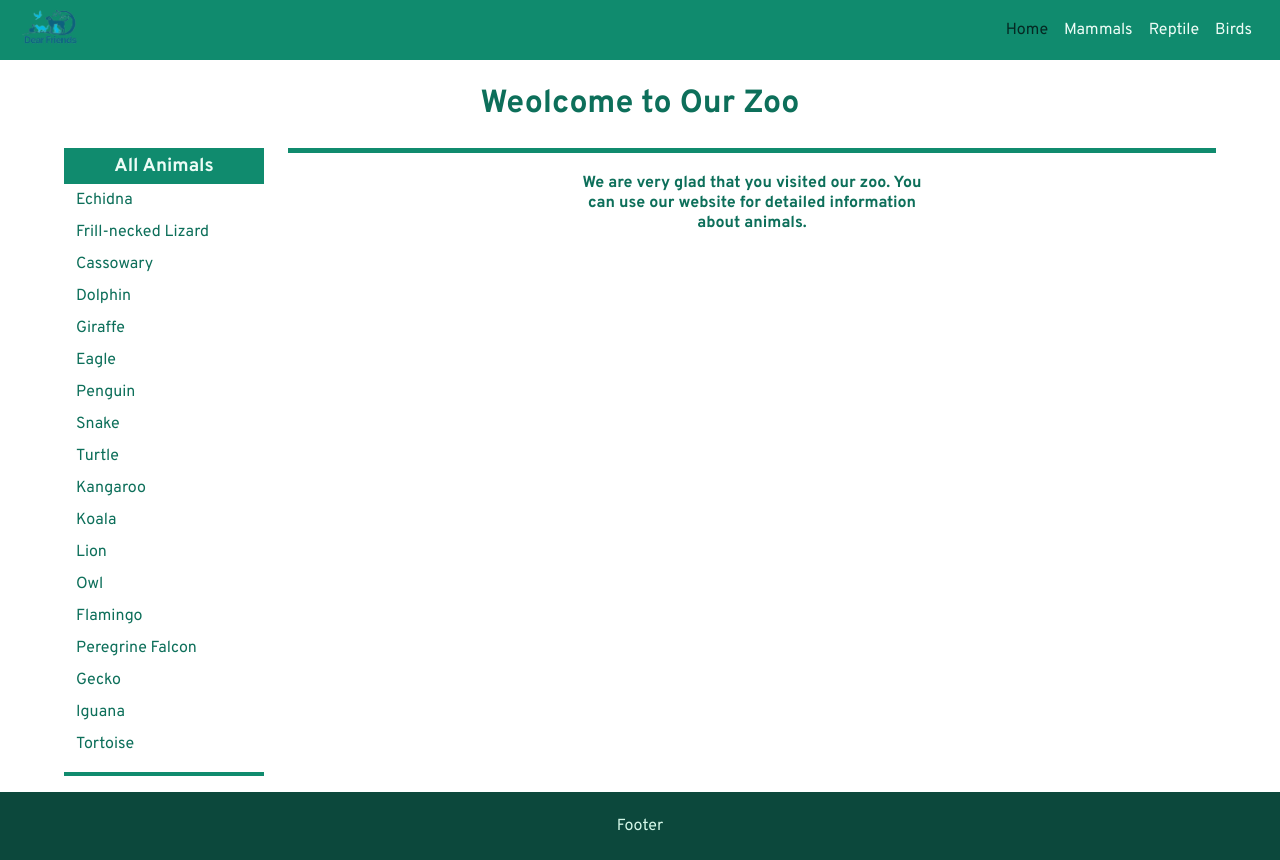
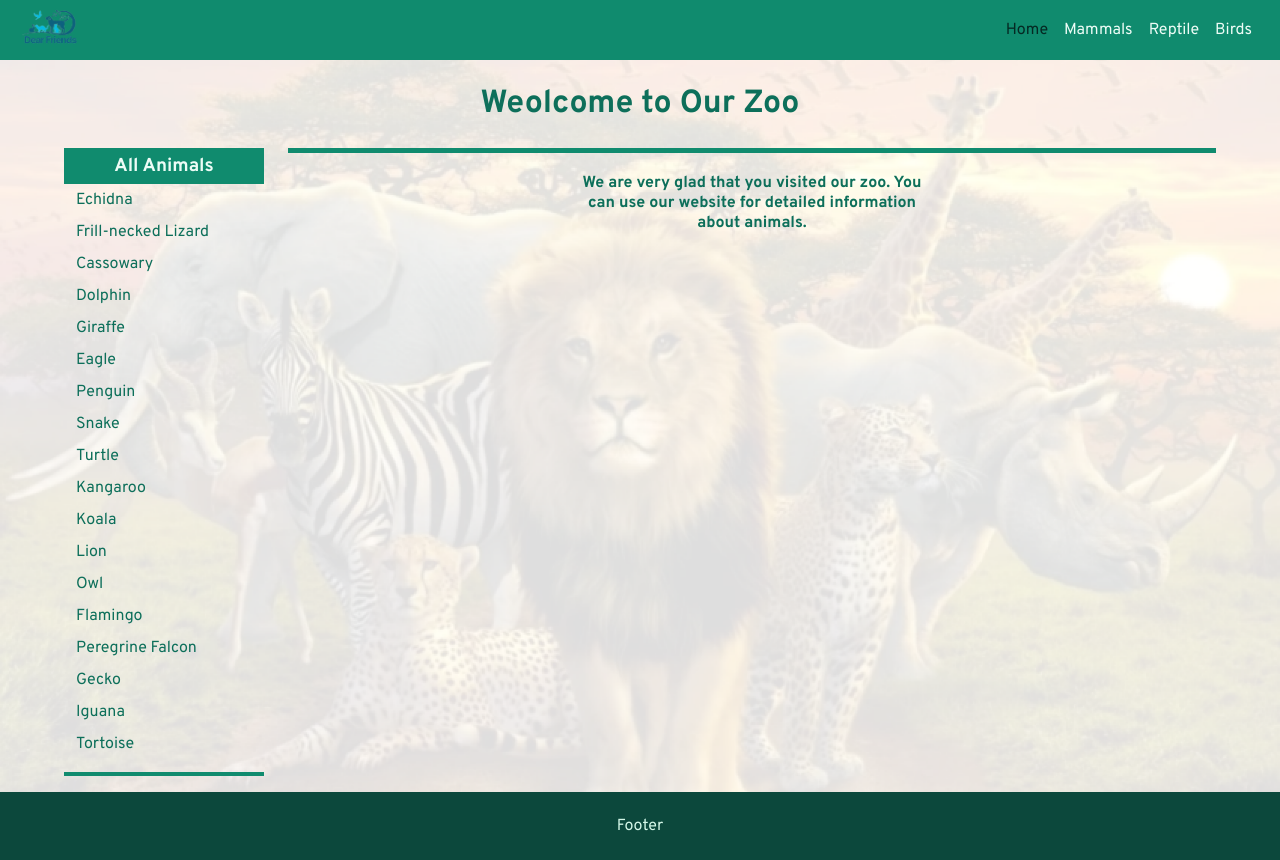
Before and after one commit to bedirgcmz/react-zoo, a React (Vite) app: page / in a window 1280 px wide. Built offline with nearby package versions, Linux system fonts and the light colour scheme.

Commit message:
Project edited with Layout

```diff
--- a/src/App.css
+++ b/src/App.css
@@ -38,3 +38,12 @@ li.true {
   background-color: #d4f7e8;
   color: #1dac88;
 }
+
+.bg-animals {
+  background: url(./assets/images/bg-animals.png) no-repeat center center fixed;
+  -webkit-background-size: cover;
+  -moz-background-size: cover;
+  -o-background-size: cover;
+  background-size: cover;
+  min-height: calc(100vh - 128px);
+}
--- a/src/App.jsx
+++ b/src/App.jsx
@@ -6,6 +6,7 @@ import Header from "./components/Header/Header";
 import HomePage from "./pages/HomePage/HomePage";
 import GroupPage from "./pages/GroupPage/GroupPage";
 import { animals } from "./assets/data/animals.js";
+import Layout from "./layout/Layout.jsx";
 
 function App() {
   const [sidebarListData, setSidebarListData] = useState(animals);
@@ -16,8 +17,8 @@ function App() {
   return (
     <div className="app">
       <Router>
-        <Header />
         <Routes>
+          <Route element={<Layout />}>
             <Route
               path="/"
               element={
@@ -42,8 +43,8 @@ function App() {
                 />
               }
             />
+          </Route>
         </Routes>
-        <Footer />
       </Router>
     </div>
   );
--- /dev/null
+++ b/src/layout/Layout.jsx
@@ -0,0 +1,17 @@
+// Layout.js
+import React from "react";
+import { Outlet } from "react-router-dom";
+import Header from "../components/Header/Header";
+import Footer from "../components/Footer/Footer";
+
+function Layout() {
+  return (
+    <>
+      <Header />
+      <Outlet />
+      <Footer />
+    </>
+  );
+}
+
+export default Layout;
--- a/src/pages/GroupPage/GroupPage.jsx
+++ b/src/pages/GroupPage/GroupPage.jsx
@@ -23,7 +23,7 @@ const GroupPage = ({
   }, [groupName, animals]);
 
   return (
-    <>
+    <div className="bg-animals">
       <h1 className={styles.groupPageTitle}>
         Weolcome to {groupName.charAt(0).toUpperCase() + groupName.slice(1)} Page
       </h1>
@@ -42,7 +42,7 @@ const GroupPage = ({
           groupName={groupName}
         />
       </div>
-    </>
+    </div>
   );
 };
 
--- a/src/pages/HomePage/HomePage.jsx
+++ b/src/pages/HomePage/HomePage.jsx
@@ -14,9 +14,9 @@ const HomePage = ({
   setSidebarListData(animals);
   useEffect(() => {
     setMainContents(mainMessage);
-  }, [setSidebarListData]);
+  }, [setSidebarListData, mainMessage, setMainContents]);
   return (
-    <>
+    <div className="bg-animals">
       <h1 className={styles.homePageTitle}>Weolcome to Our Zoo</h1>
       <div className={styles.homePageContainer}>
         <Sidebar
@@ -32,7 +32,7 @@ const HomePage = ({
           mainMessage={mainMessage}
         />
       </div>
-    </>
+    </div>
   );
 };
 
```
Also changed, not shown: src/assets/images/bg-animals.png (added), src/assets/images/bg-animals.webp (added). Lines whose indentation alone changed are shown as unchanged.
